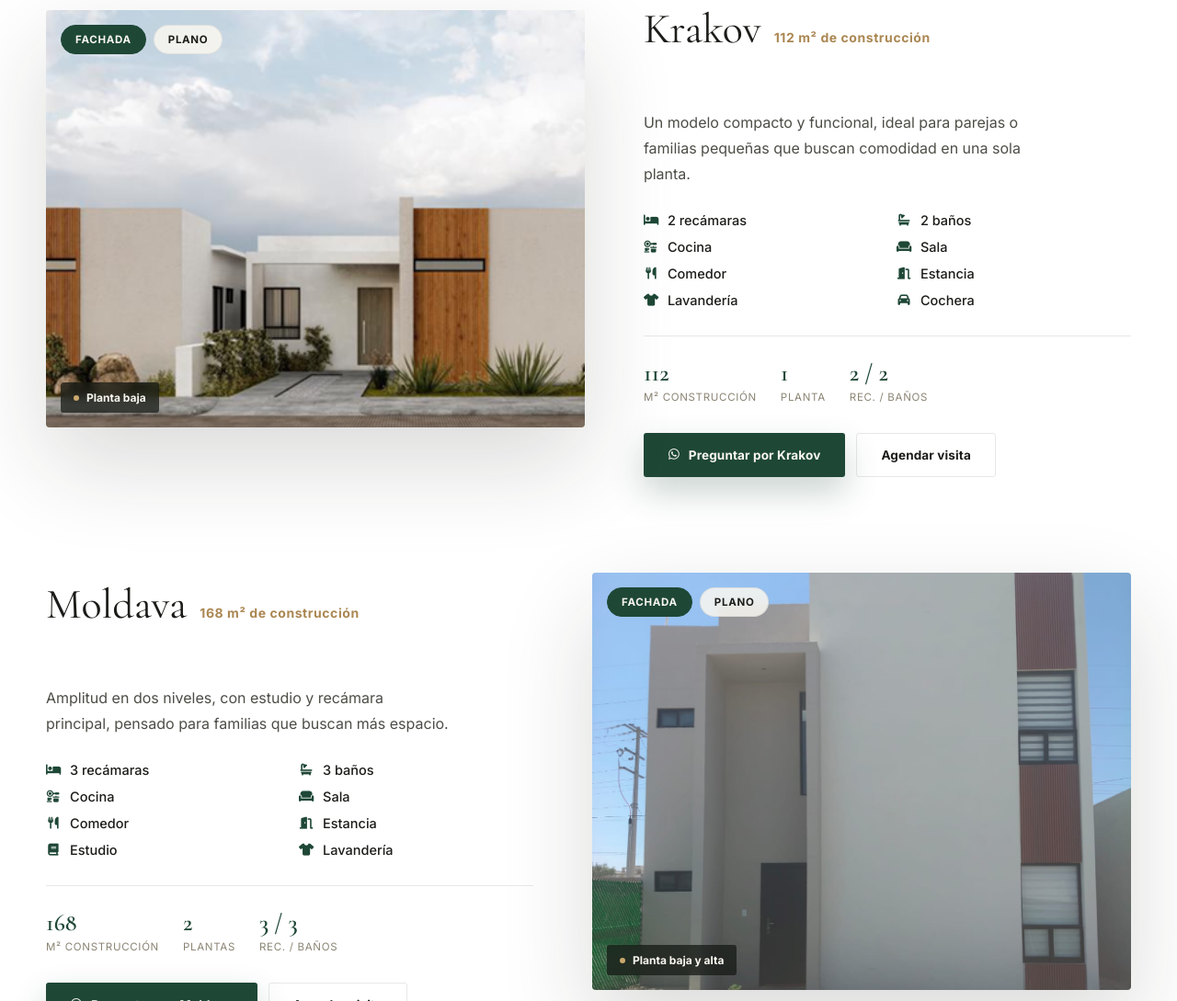
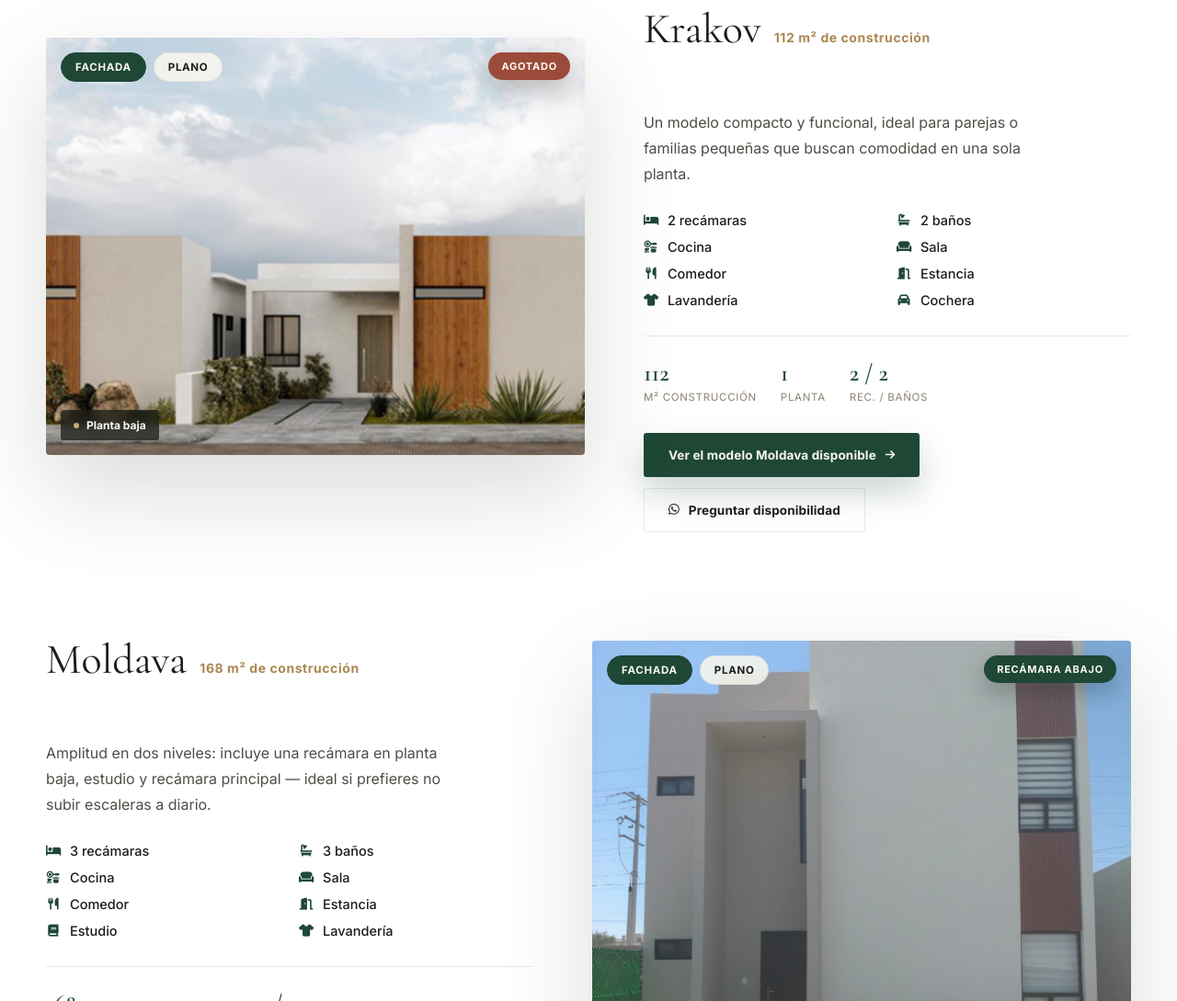
Before and after one commit to irazoquiantonio2002-blip/hello.web-Troja-Residencial, a plain HTML site: page index.html in a window 1280 px wide. Shown: the part 3324-4413 px from the top of the page at 92% size. Drawn offline with nearby package versions, Linux system fonts and the light colour scheme.

Commit message:
actualizando cambios

```diff
--- a/css/styles.css
+++ b/css/styles.css
@@ -458,6 +458,19 @@ section.pad { padding: 128px 0; }
 }
 .media-badge .dot { width: 6px; height: 6px; border-radius: 50%; background: var(--gold-2); }
 
+.status-pill {
+  position: absolute; top: 16px; right: 16px; z-index: 2;
+  padding: 8px 14px;
+  font-size: 11px; font-weight: 700; letter-spacing: 0.07em; text-transform: uppercase;
+  border-radius: 999px;
+  color: var(--ivory);
+  box-shadow: 0 10px 24px rgba(20, 24, 20, 0.25);
+}
+.status-pill--sold { background: #9c4a3a; }
+.status-pill--highlight { background: var(--green); }
+
+#modelo-moldava { scroll-margin-top: 130px; }
+
 .modelo-eyebrow { display: flex; align-items: baseline; gap: 14px; flex-wrap: wrap; }
 .modelo-name { font-family: "Cormorant Garamond", serif; font-size: clamp(32px, 3.6vw, 46px); font-weight: 400; color: var(--ink); }
 .modelo-m2 { color: var(--gold); font-weight: 700; font-size: 14px; letter-spacing: 0.04em; }
--- a/index.html
+++ b/index.html
@@ -207,6 +207,7 @@
                 <button class="media-tab" data-tab-btn="plano">Plano</button>
               </div>
               <div class="media-badge"><span class="dot"></span> Planta baja</div>
+              <span class="status-pill status-pill--sold">Agotado</span>
             </div>
             <div class="modelo-copy">
               <div class="modelo-eyebrow">
@@ -233,15 +234,18 @@
               </div>
 
               <div class="modelo-ctas">
-                <a href="https://wa.me/526561275928?text=Hola%2C%20me%20interesa%20el%20modelo%20Krakov%20de%20Troja%20Residencial.%20%C2%BFMe%20pueden%20dar%20m%C3%A1s%20informaci%C3%B3n%3F" target="_blank" rel="noopener noreferrer" class="btn btn-primary">
-                  <i class="fa-brands fa-whatsapp"></i> Preguntar por Krakov
+                <a href="#modelo-moldava" class="btn btn-primary">
+                  Ver el modelo Moldava disponible
+                  <i class="fa-solid fa-arrow-right" style="font-size:12px;"></i>
                 </a>
-                <a href="#contacto" class="btn btn-outline">Agendar visita</a>
+                <a href="https://wa.me/526561275928?text=Hola%2C%20vi%20que%20el%20modelo%20Krakov%20est%C3%A1%20agotado.%20%C2%BFTendr%C3%A1n%20disponibilidad%20pr%C3%B3ximamente%3F" target="_blank" rel="noopener noreferrer" class="btn btn-outline">
+                  <i class="fa-brands fa-whatsapp"></i> Preguntar disponibilidad
+                </a>
               </div>
             </div>
           </article>
 
-          <article class="modelo-card rev reveal">
+          <article class="modelo-card rev reveal" id="modelo-moldava">
             <div class="modelo-media">
               <div class="media-frame" data-model="moldava">
                 <img src="img/exterior-real.jpg" alt="Fachada real del modelo Moldava, casa de dos plantas ya construida" class="is-active" data-tab="fachada">
@@ -252,13 +256,14 @@
                 <button class="media-tab" data-tab-btn="plano">Plano</button>
               </div>
               <div class="media-badge"><span class="dot"></span> Planta baja y alta</div>
+              <span class="status-pill status-pill--highlight">Recámara abajo</span>
             </div>
             <div class="modelo-copy">
               <div class="modelo-eyebrow">
                 <h3 class="modelo-name font-serif">Moldava</h3>
                 <span class="modelo-m2">168 m² de construcción</span>
               </div>
-              <p class="modelo-tagline">Amplitud en dos niveles, con estudio y recámara principal, pensado para familias que buscan más espacio.</p>
+              <p class="modelo-tagline">Amplitud en dos niveles: incluye una recámara en planta baja, estudio y recámara principal — ideal si prefieres no subir escaleras a diario.</p>
 
               <ul class="modelo-specs">
                 <li><i class="fa-solid fa-bed"></i> 3 recámaras</li>
```
